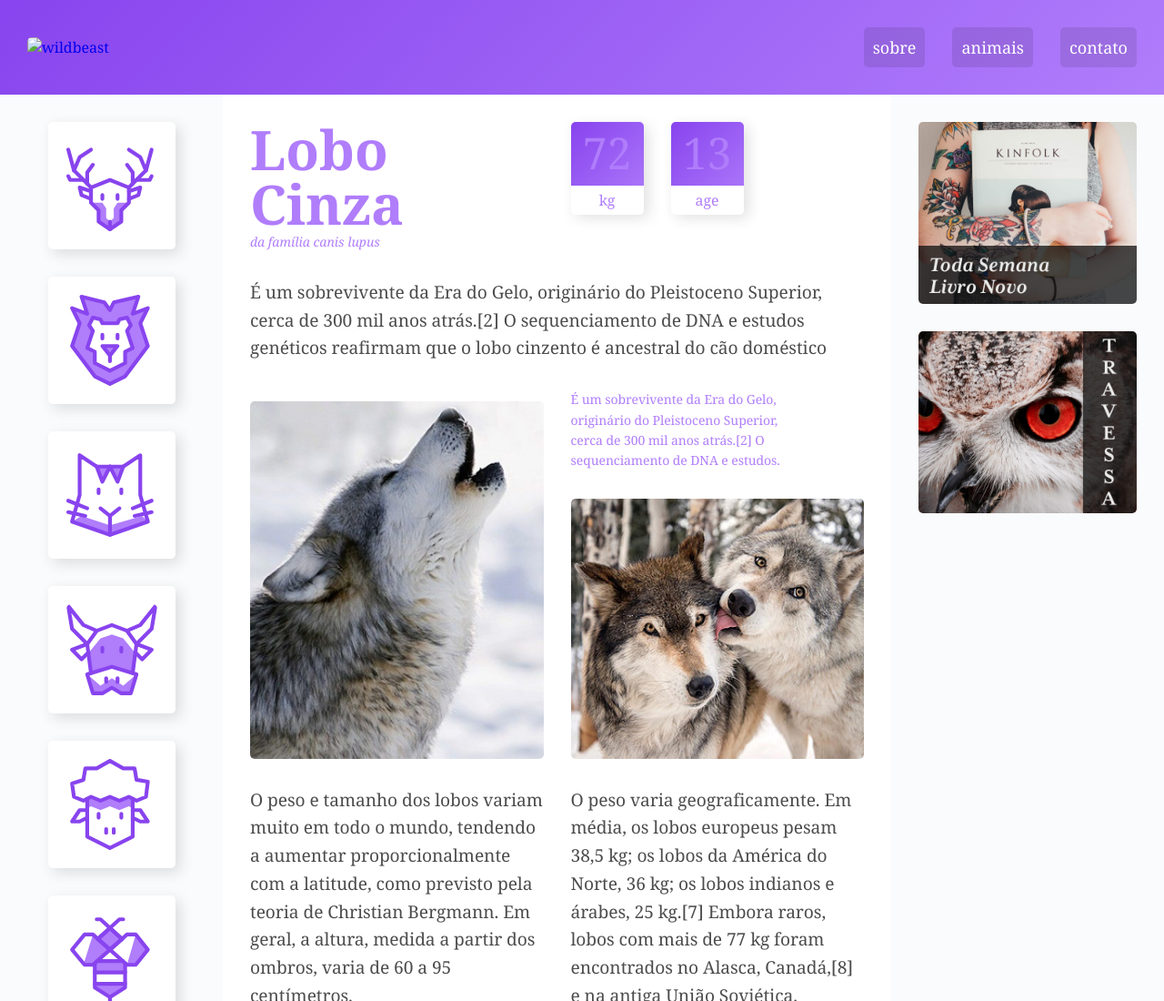
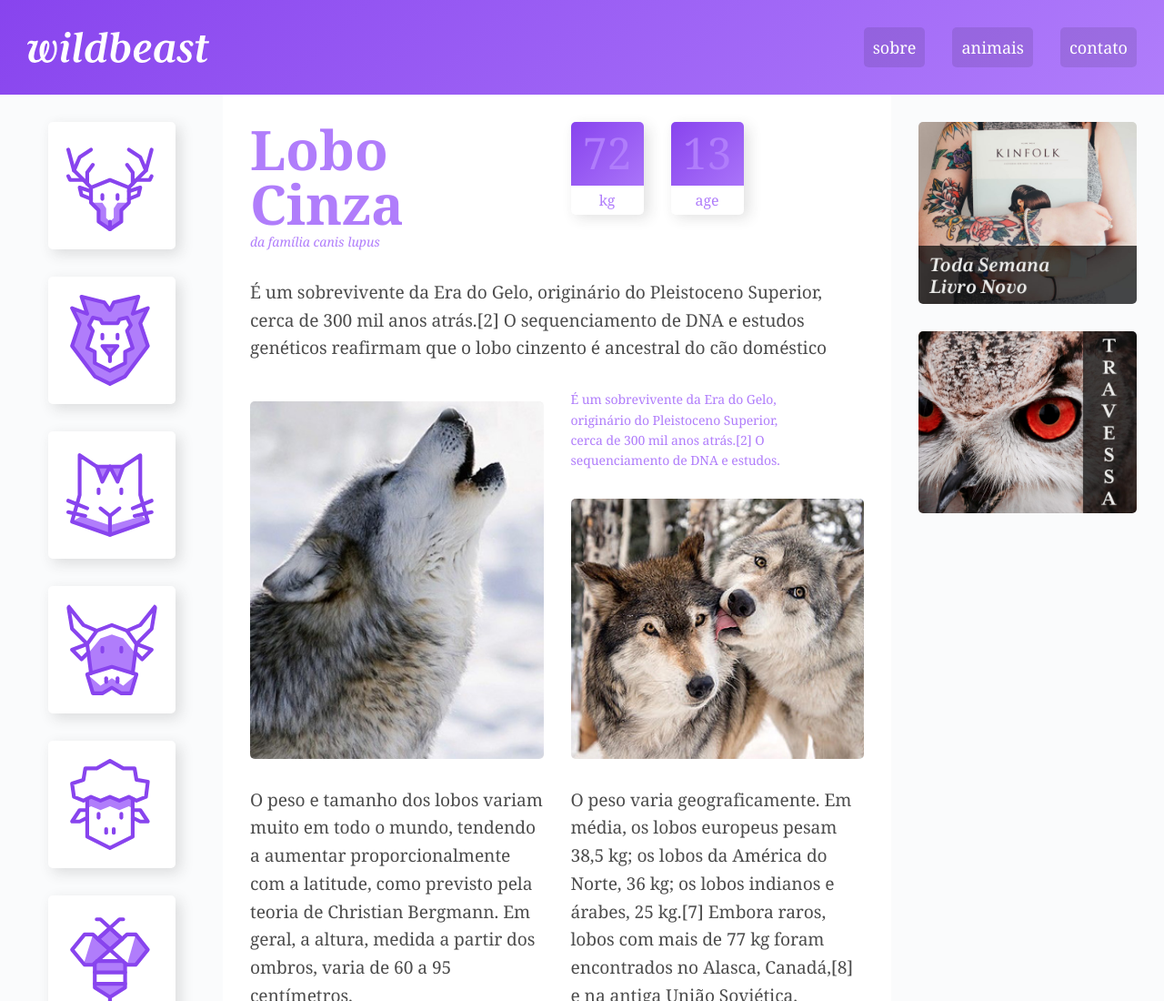
Before and after one commit to diegobomfimx/wildbeast-projeto, a plain HTML site: page index.html in a window 1280 px wide. Shown: the top 1100 px of the page at 91% size. Drawn offline with Linux system fonts and the light colour scheme; the site is published under a folder, as on GitHub Pages, so addresses that start at the root find nothing; a web font is replaced by a local one.

Commit message:
added logo path

```diff
--- a/index.html
+++ b/index.html
@@ -15,7 +15,7 @@
 <body>
   <div class="estrutura">
     <header class="header">
-      <a href="#" class="logo"><img src="/img/wildbeast.svg" alt="wildbeast"></a>
+      <a href="#" class="logo"><img src="./img/wildbeast.svg" alt="wildbeast"></a>
       <nav>
         <ul>
           <li><a href="">sobre</a></li>
```
